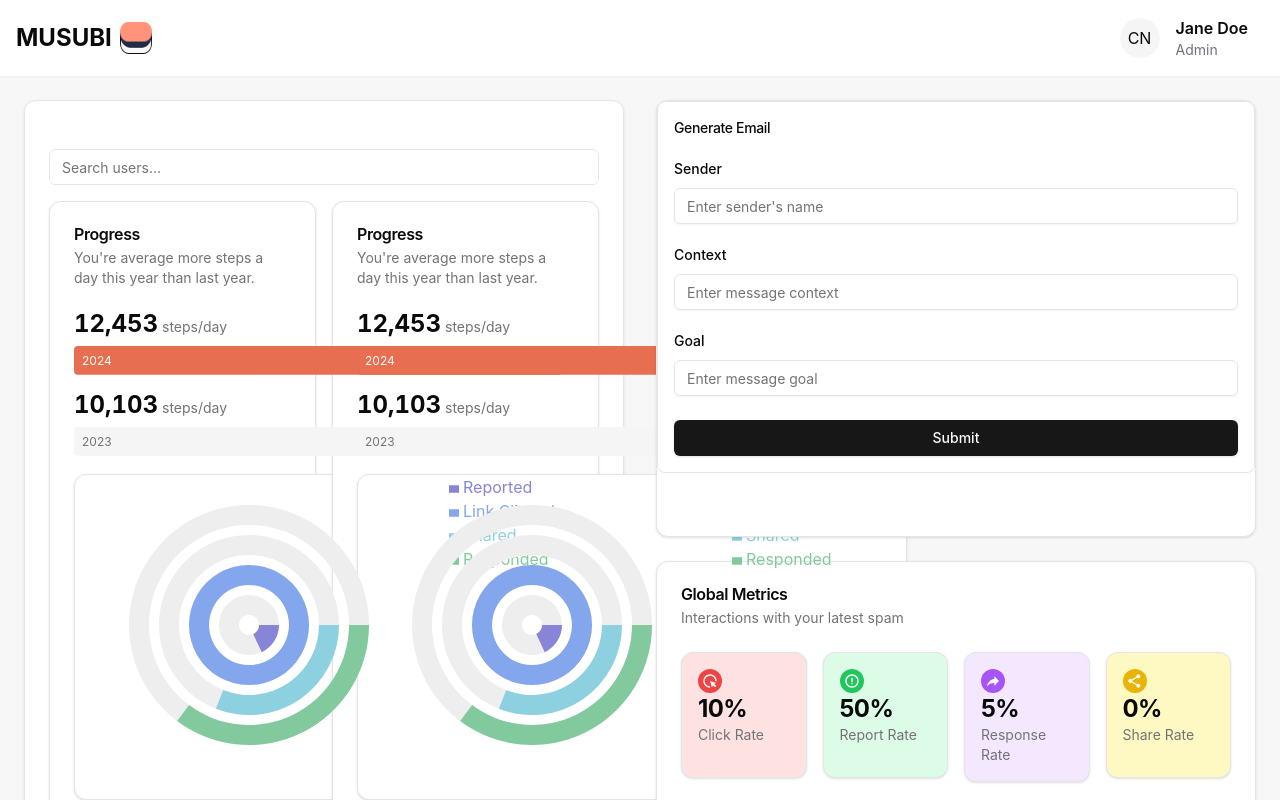
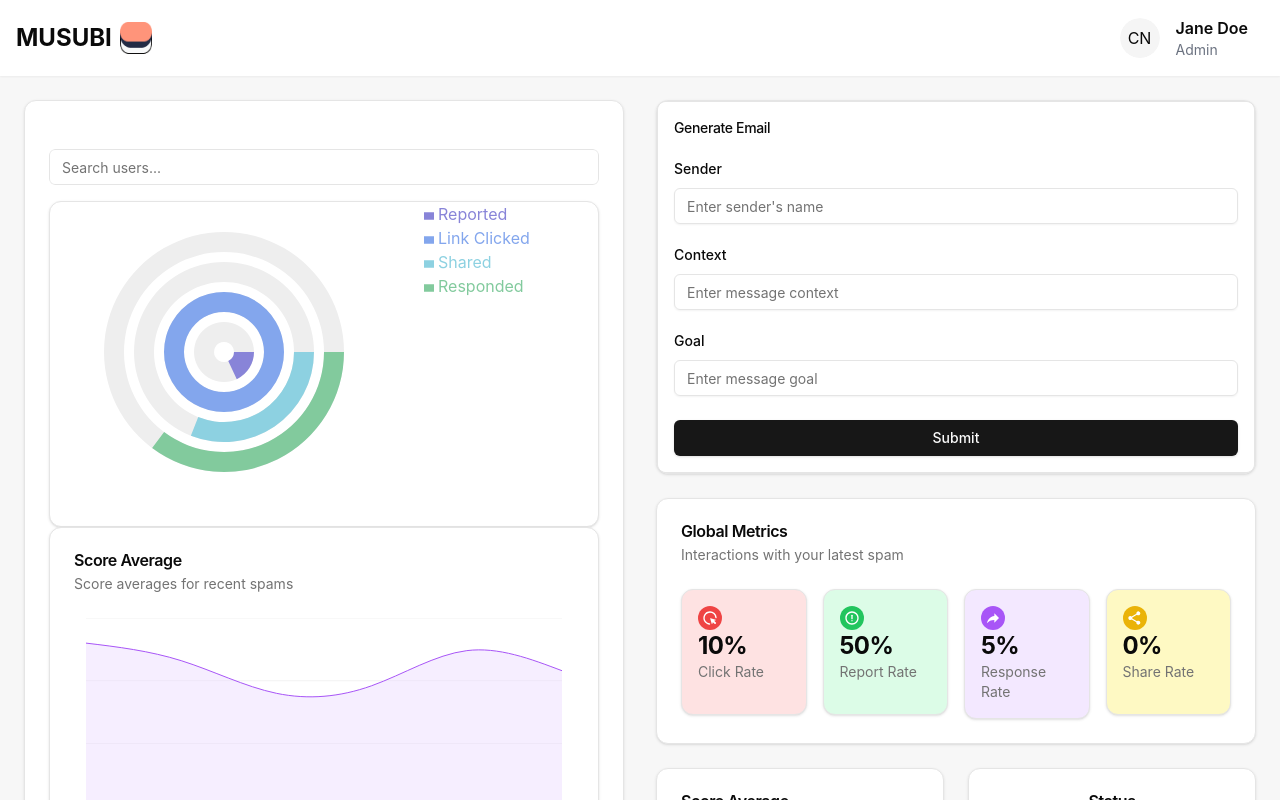
Before and after one commit to musubi-io/frontend, a React (Vite) app: page / in a window 1280 px wide. Built offline with nearby package versions, Linux system fonts and the light colour scheme.

Commit message:
usercard

```diff
--- a/src/components/userCard.tsx
+++ b/src/components/userCard.tsx
@@ -1,6 +1,7 @@
-import { ProgressCard } from "./ExampleCard";
 import { Card, CardContent, CardHeader, CardTitle } from "./ui/card";
 import Search from "./userCard/search";
+import UserMetrics from "./userMetrics";
+import { UserAverage } from "./userAverage";
 
 
 export default function UserCard() {
@@ -11,9 +12,14 @@ export default function UserCard() {
 				<div className="flex justify-center mb-4">
 					<Search/>
 				</div>
-				<div className="grid grid-cols-1 md:grid-cols-2 gap-4">
-					<ProgressCard />
-					<ProgressCard />
+				<div>
+					<Card>
+						<CardContent>
+						<UserMetrics />
+						</CardContent>
+					</Card>
+
+					<UserAverage />
 				</div>
 			</CardContent>
 		</Card>
```
